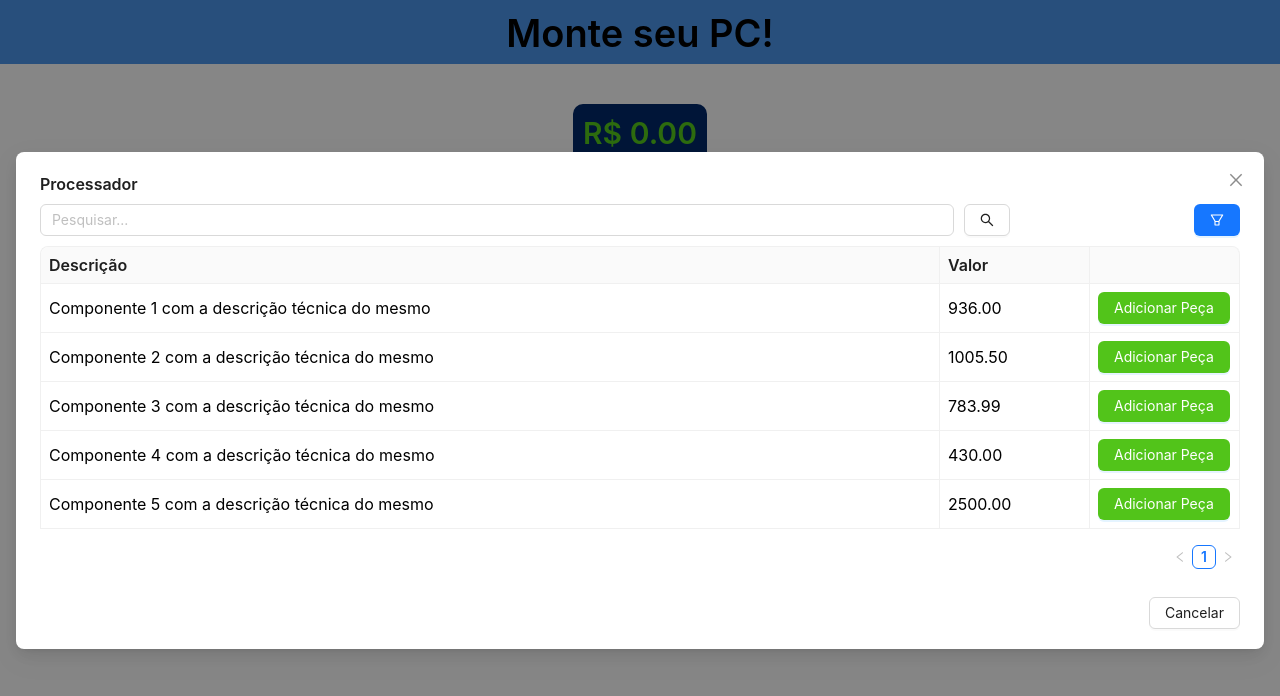
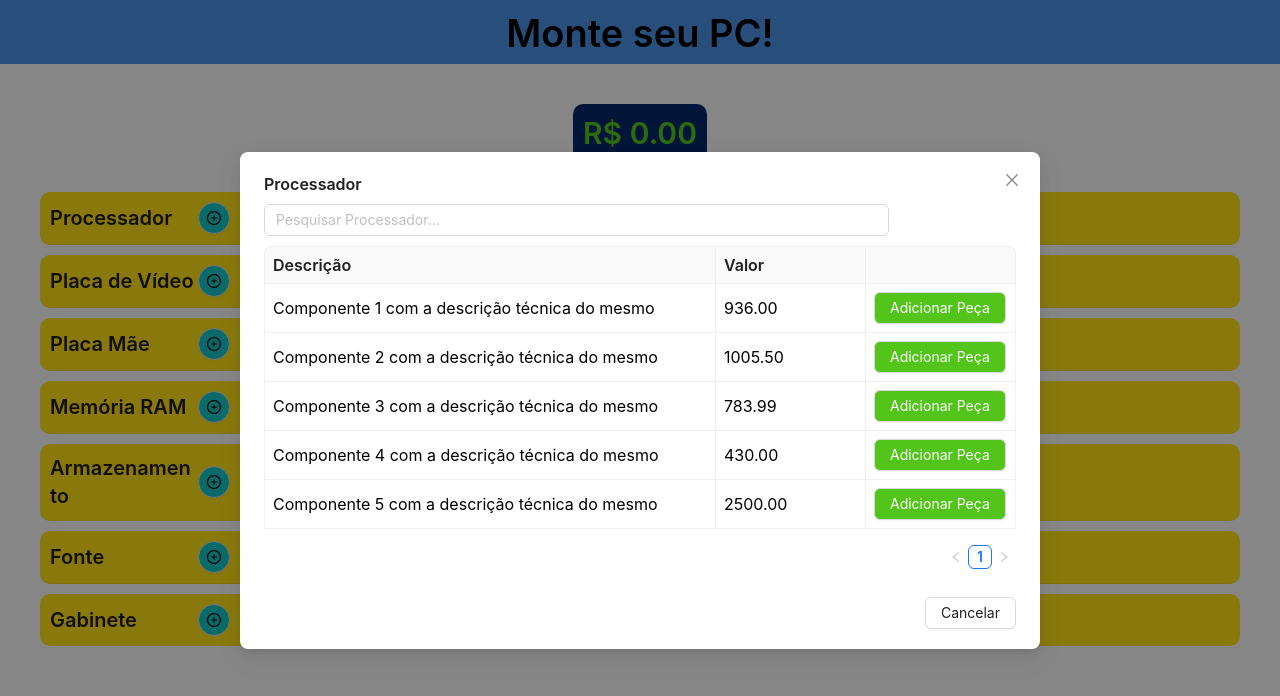
Before and after one commit to YanManenti/EngenhariaSoftware2Front, a React (Create React App) app: page / in a window 1280 px wide. Both pictures are taken after a click on the element 213 px from the left and 217 px from the top of the page. Shown: the top 696 px of the page. Built offline with nearby package versions, Linux system fonts and the light colour scheme.

Commit message:
Coloquei um filtro para pesquisar as peças

```diff
--- a/src/pages/ModalPecas.jsx
+++ b/src/pages/ModalPecas.jsx
@@ -3,11 +3,13 @@ import { Row, Col, Modal, Table, Button, Input } from 'antd';
 import { SearchOutlined, FilterOutlined } from '@ant-design/icons';
 import PropTypes from 'prop-types';
 
-function ModalPecas({ children, peca='Peça', recebePeca }) {
+function ModalPecas({ children, peca = 'Peça', recebePeca }) {
   const [visible, setVisible] = useState(false);
   const [loading, setLoading] = useState(false);
   const [pesquisa, setPesquisa] = useState('');
   const [data, setData] = useState([]);
+  const [filteredData, setFilteredData] = useState([]);
+
   const columns = [
     {
       title: 'Descrição',
@@ -19,159 +21,86 @@ function ModalPecas({ children, peca='Peça', recebePeca }) {
       dataIndex: 'valor',
       key: 'valor',
       width: 150,
-      render: (value) => {
-        return (
-          value.toFixed(2)
-        )
-      }
+      render: (value) => value.toFixed(2),
     },
     {
       title: '',
       width: 150,
-      render: (_,row) => {
-        return (
-          <Button onClick={() => {selecionaPeca(row)}}
-            style={{backgroundColor:'#52C41A'}}
-            type='primary'>
-            Adicionar Peça
-          </Button>
-        )
-      }
-    }
-  ]
+      render: (_, row) => (
+        <Button
+          onClick={() => selecionaPeca(row)}
+          style={{ backgroundColor: '#52C41A', color: '#FFFFFF' }}
+        >
+          Adicionar Peça
+        </Button>
+      ),
+    },
+  ];
+
+  const fetchPecas = () => {
+    const pecas = [
+      { descricao: 'Componente 1 com a descrição técnica do mesmo', valor: 936.0 },
+      { descricao: 'Componente 2 com a descrição técnica do mesmo', valor: 1005.5 },
+      { descricao: 'Componente 3 com a descrição técnica do mesmo', valor: 783.99 },
+      { descricao: 'Componente 4 com a descrição técnica do mesmo', valor: 430.0 },
+      { descricao: 'Componente 5 com a descrição técnica do mesmo', valor: 2500.0 },
+    ];
+    setData(pecas);
+    setFilteredData(pecas);
+  };
 
   useEffect(() => {
-    const timeout = setTimeout(() => {
-      fetchPecas();
-    }, 1000)
+    if (visible) fetchPecas();
+  }, [visible]);
 
-    return () => {clearTimeout(timeout);};
-  },[pesquisa]);
-
-  const modal = e => {
-    e.stopPropagation();
-    setVisible(true);
-    fetchPecas();
-  }
-
-  const fetchPecas = () => {
-    setLoading(true);
-    const params = new URLSearchParams({
-      pesquisa,
-    });
-
-    console.log('Teste')
-
-    setData([{
-      descricao: 'Componente 1 com a descrição técnica do mesmo',
-      valor: 936.00,
-      imagem: null,
-    },
-    {
-      descricao: 'Componente 2 com a descrição técnica do mesmo',
-      valor: 1005.50,
-      imagem: null,
-    },
-    {
-      descricao: 'Componente 3 com a descrição técnica do mesmo',
-      valor: 783.99,
-      imagem: null,
-    },
-    {
-      descricao: 'Componente 4 com a descrição técnica do mesmo',
-      valor: 430.00,
-      imagem: null,
-    },
-    {
-      descricao: 'Componente 5 com a descrição técnica do mesmo',
-      valor: 2500.00,
-      imagem: null,
-    }]);
-
-    // fetch(`/pecas/'+peca+'?${params}`, { method: 'GET' })
-    //   .then((response) => {
-    //     if (!response.ok) {
-    //       throw new Error('Erro na requisição');
-    //     }
-    //     return response.json();
-    //   })
-    //   .then((result) => {
-    //     setData(result);
-    //     setLoading(false);
-    //   })
-    //   .catch((error) => {
-    //     Modal.error({
-    //       title: 'Erro ao buscar peças',
-    //       content: error.message,
-    //       style: { whiteSpace: 'pre-wrap' }
-    //     });
-    //     setLoading(false);
-    //   });
-
-    setLoading(false);
-  }
+  useEffect(() => {
+    const filtered = data.filter((peca) =>
+      peca.descricao.toLowerCase().includes(pesquisa.toLowerCase())
+    );
+    setFilteredData(filtered);
+  }, [pesquisa, data]);
 
   const selecionaPeca = (peca) => {
-    setLoading(true);
-    console.log('peca',peca);
     recebePeca(peca);
     setVisible(false);
-  }
+  };
 
   const afterClose = () => {
     setLoading(false);
-  }
+  };
 
   return (
     <span>
-      <span onClick={modal}>
+      <span onClick={(e) => { e.stopPropagation(); setVisible(true); }}>
         {children}
       </span>
-      <Modal open={visible}
+      <Modal
+        open={visible}
         title={peca}
-        width={1800}
-        okText='Salvar'
+        width={800}
         centered
         destroyOnClose
         afterClose={afterClose}
         onCancel={() => setVisible(false)}
-        footer={
-					<React.Fragment>
-							<Button onClick={() => setVisible(false)}>
-								Cancelar
-							</Button>
-					</React.Fragment>
-				}>
-        <Row gutter={[10,10]}
-          justify={'space-between'}>
+        footer={<Button onClick={() => setVisible(false)}>Cancelar</Button>}
+      >
+        <Row gutter={[10, 10]} justify="space-between">
           <Col span={20}>
-            <Row gutter={10}>
-              <Col span={22}>
-                <Input title='Pesquisar'
-                  placeholder='Pesquisar...'
-                  onChange={({target: {value}}) => {setPesquisa(value)}}/>
-              </Col>
-              <Col span={2}>
-                <Button >
-                  <SearchOutlined />
-                </Button>
-              </Col>
-            </Row>
-          </Col>
-          <Col>
-            <Button color='primary'
-              variant='solid'>
-              <FilterOutlined />
-            </Button>
+            <Input
+              placeholder={`Pesquisar ${peca}...`}
+              value={pesquisa}
+              onChange={(e) => setPesquisa(e.target.value)}
+            />
           </Col>
           <Col span={24}>
-            <Table size='small'
+            <Table
+              size="small"
               columns={columns}
-              dataSource={data}
-              loading={loading}
-              rowKey={value => value?.descricao}
+              dataSource={filteredData}
+              rowKey={(value) => value.descricao}
               pagination={{ pageSize: 5 }}
-              bordered />
+              bordered
+            />
           </Col>
         </Row>
       </Modal>
@@ -181,7 +110,8 @@ function ModalPecas({ children, peca='Peça', recebePeca }) {
 
 ModalPecas.propTypes = {
   children: PropTypes.node,
-  recebePeca: PropTypes.node,
+  peca: PropTypes.string,
+  recebePeca: PropTypes.func.isRequired,
 };
 
 export default ModalPecas;
```
